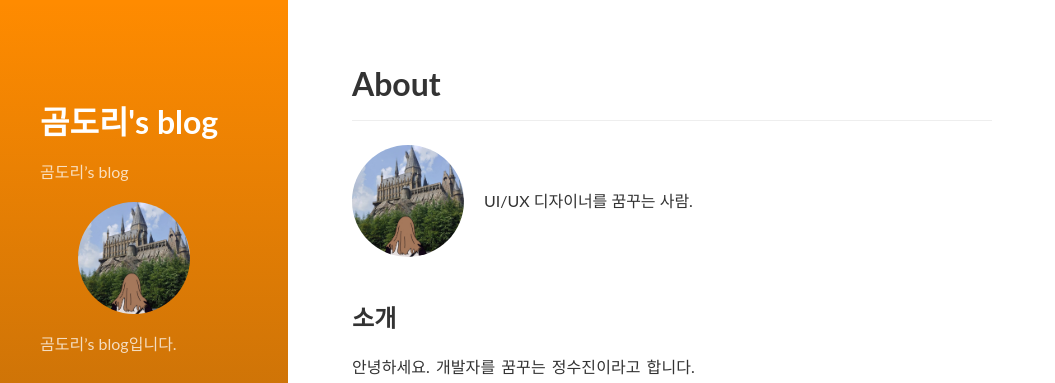
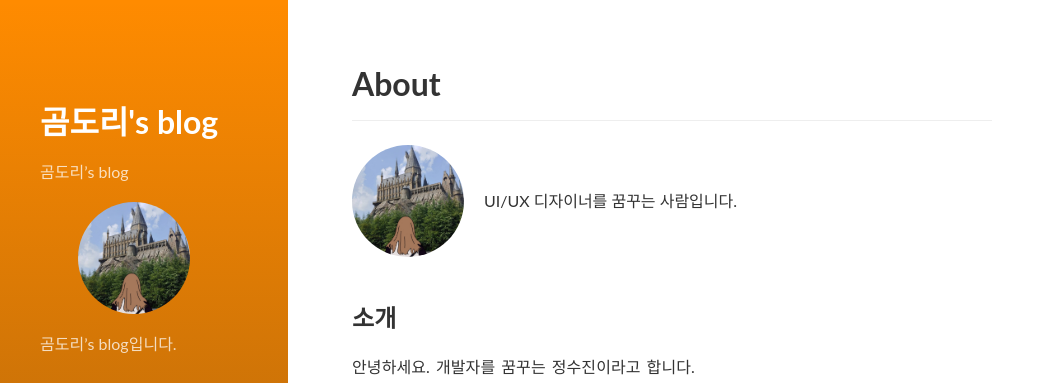
Before and after one commit to tkznzl12/tkznzl12.github.io, a Jekyll site: the page built from about.md, in a window 1280 px wide and 900 px high. Shown: the top 383 px of the window, without its empty margins (0-1055 px from the left). Built offline with Jekyll 4.4.1, drawn with Linux system fonts in a browser that asks for light colours; nearby versions of some CDN libraries.

Commit message:
Trigger rebuild

```diff
--- a/_data/authors.yml
+++ b/_data/authors.yml
@@ -9,7 +9,7 @@
   # Markdown enabled, can use multiple paragraphs (enabled by `|`)
   # 자기 소개
   about:             |
-    UI/UX 디자이너를 꿈꾸는 사람.
+    UI/UX 디자이너를 꿈꾸는 사람입니다.
 
 
   # This photo will be used in the about section
```
